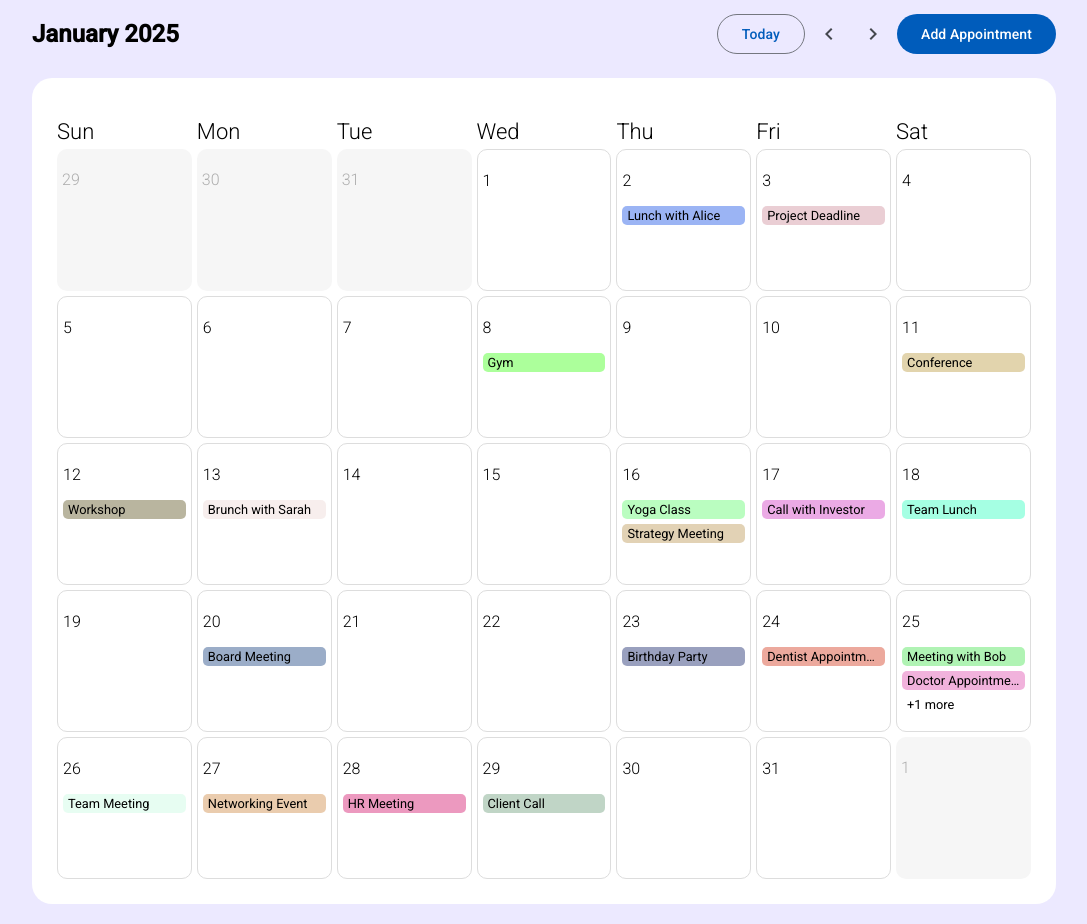
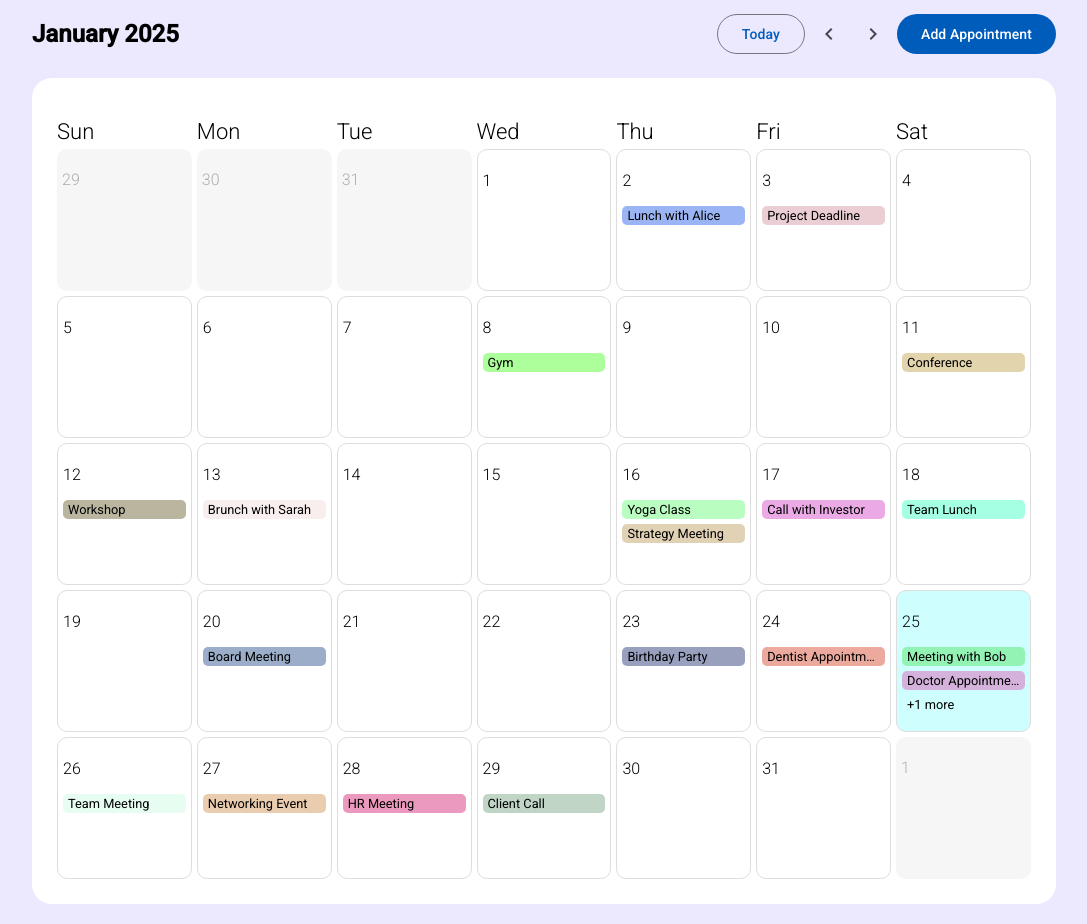
Before and after one commit to Mohsen-graphyy/calender, an Angular app: page /calendar in a window 1280 px wide. Shown: the whole page, without its empty margins (96-1183 px from the left). Built offline with nearby package versions, Linux system fonts and the light colour scheme.

Commit message:
feat(calendar): highlight today's date in calendar view

```diff
--- a/src/app/calendar/calendar.component.html
+++ b/src/app/calendar/calendar.component.html
@@ -42,7 +42,7 @@
           <tr>
             @for (date of week; track $index) {
             <td
-              [class]="{ 'calendar__table--disable': !isCurrentMonth(date) }"
+              [class]="{ 'calendar__table--disable': !isCurrentMonth(date), 'calendar__table--today' : isToday(date) }"
               (click)="selectDate(date)"
             >
               <div class="cell-overlay" tabindex="0"></div>
--- a/src/app/calendar/calendar.component.scss
+++ b/src/app/calendar/calendar.component.scss
@@ -77,6 +77,9 @@
       color: #adadad;
       border: none!important;
     }
+    @include modifier(today){
+      background-color: rgb(206, 254, 254);
+    }
   }
   @include element(appointment) {
     margin-top: 10px;
--- a/src/app/calendar/calendar.component.ts
+++ b/src/app/calendar/calendar.component.ts
@@ -374,4 +374,8 @@ export class CalendarComponent {
       data: { date, appointments },
     });
   }
+
+  isToday(date: Date) {
+    return this.isEqualDate(date, new Date());
+  }
 }
```
